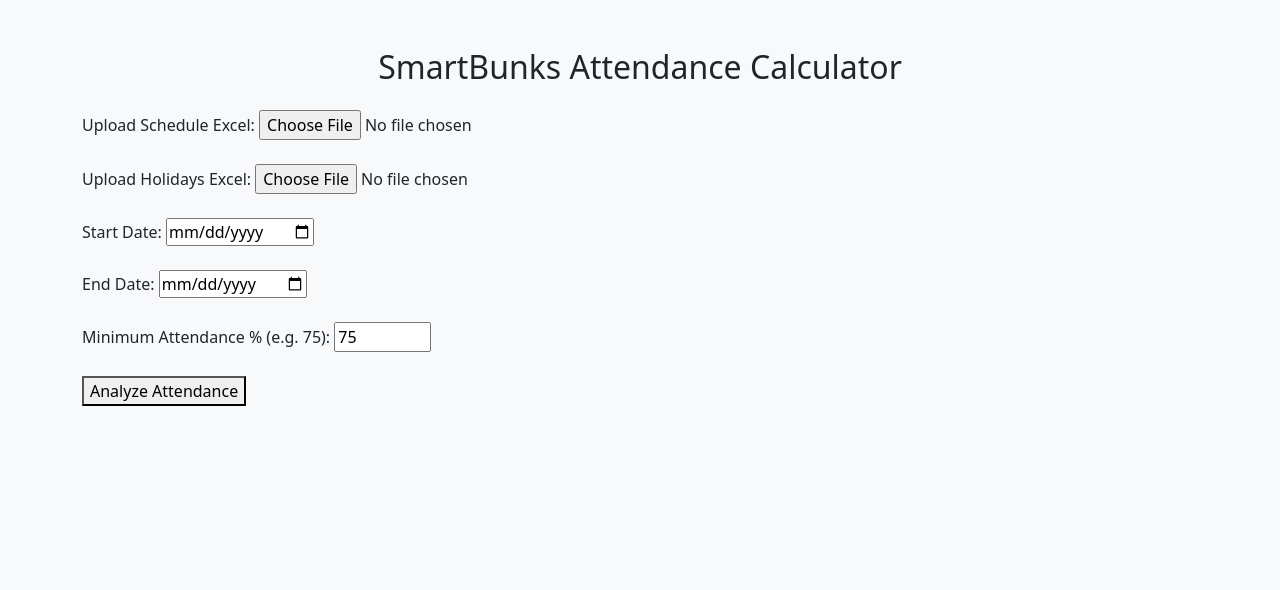
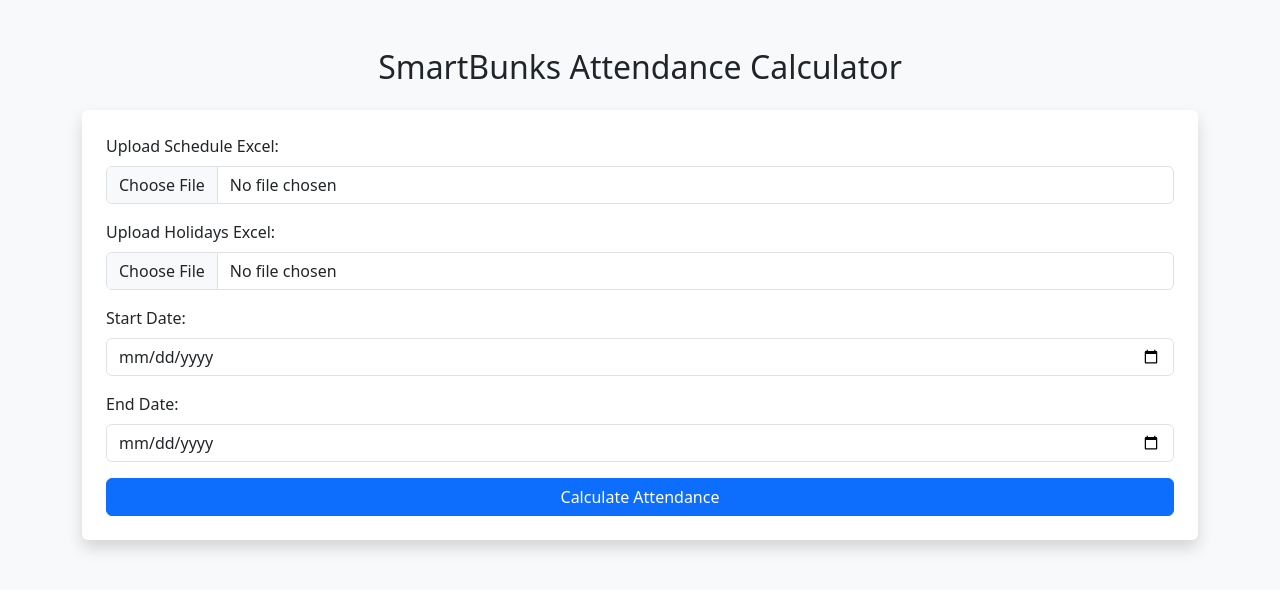
Before and after one commit to Anshu-09/SmartBunks, a Flask app: page / in a window 1280 px wide. Shown: the top 590 px of the page. Run offline with Flask 3, Linux system fonts and the light colour scheme.

Commit message:
Undo Updated user input attendance threshold

```diff
--- a/app.py
+++ b/app.py
@@ -56,8 +56,7 @@
             subject_weekday_count[subject][day] += 1
 
     # Calculate attendance info
-    ATTENDANCE_THRESHOLD = float(request.form['threshold']) / 100
-
+    ATTENDANCE_THRESHOLD = 0.75
     subject_attendance_data = []
     for subject, days in subject_weekday_count.items():
         total_classes = 0
--- a/templates/index.html
+++ b/templates/index.html
@@ -7,25 +7,25 @@
 <body class="bg-light">
     <div class="container mt-5">
         <h2 class="text-center mb-4">SmartBunks Attendance Calculator</h2>
-        <form method="POST" enctype="multipart/form-data">
-  <label for="schedule">Upload Schedule Excel:</label>
-  <input type="file" name="schedule" required><br><br>
-
-  <label for="holidays">Upload Holidays Excel:</label>
-  <input type="file" name="holidays" required><br><br>
-
-  <label for="start_date">Start Date:</label>
-  <input type="date" name="start_date" required><br><br>
-
-  <label for="end_date">End Date:</label>
-  <input type="date" name="end_date" required><br><br>
-
-  <label for="threshold">Minimum Attendance % (e.g. 75):</label>
-  <input type="number" name="threshold" min="1" max="100" value="75" required><br><br>
-
-  <button type="submit">Analyze Attendance</button>
-</form>
-
+        <form method="POST" action="/upload" enctype="multipart/form-data" class="bg-white p-4 rounded shadow">
+            <div class="mb-3">
+                <label for="schedule" class="form-label">Upload Schedule Excel:</label>
+                <input type="file" class="form-control" name="schedule" required>
+            </div>
+            <div class="mb-3">
+                <label for="holidays" class="form-label">Upload Holidays Excel:</label>
+                <input type="file" class="form-control" name="holidays" required>
+            </div>
+            <div class="mb-3">
+                <label for="start_date" class="form-label">Start Date:</label>
+                <input type="date" class="form-control" name="start_date" required>
+            </div>
+            <div class="mb-3">
+                <label for="end_date" class="form-label">End Date:</label>
+                <input type="date" class="form-control" name="end_date" required>
+            </div>
+            <button type="submit" class="btn btn-primary w-100">Calculate Attendance</button>
+        </form>
 
         {% if result %}
         <div class="mt-5">
```
